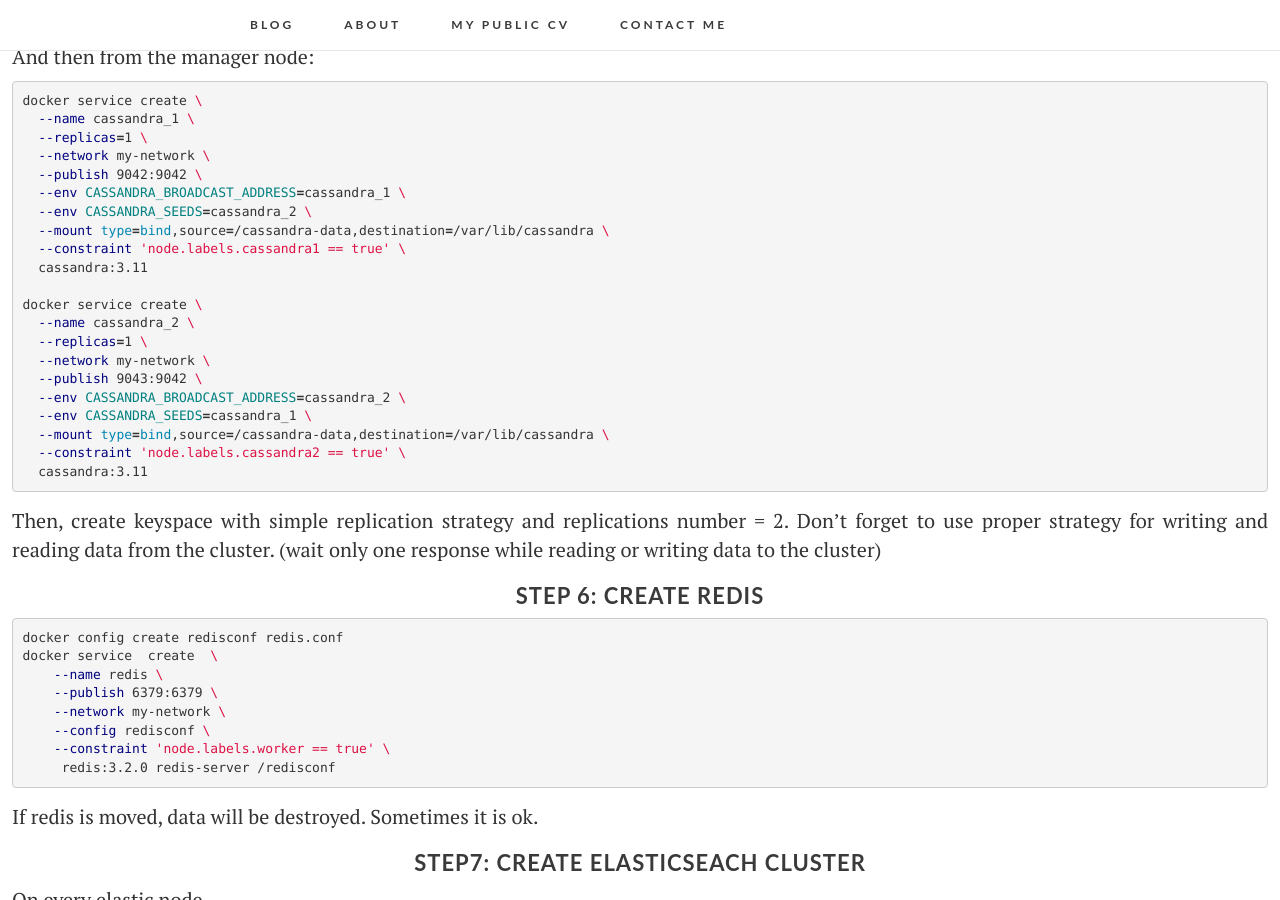
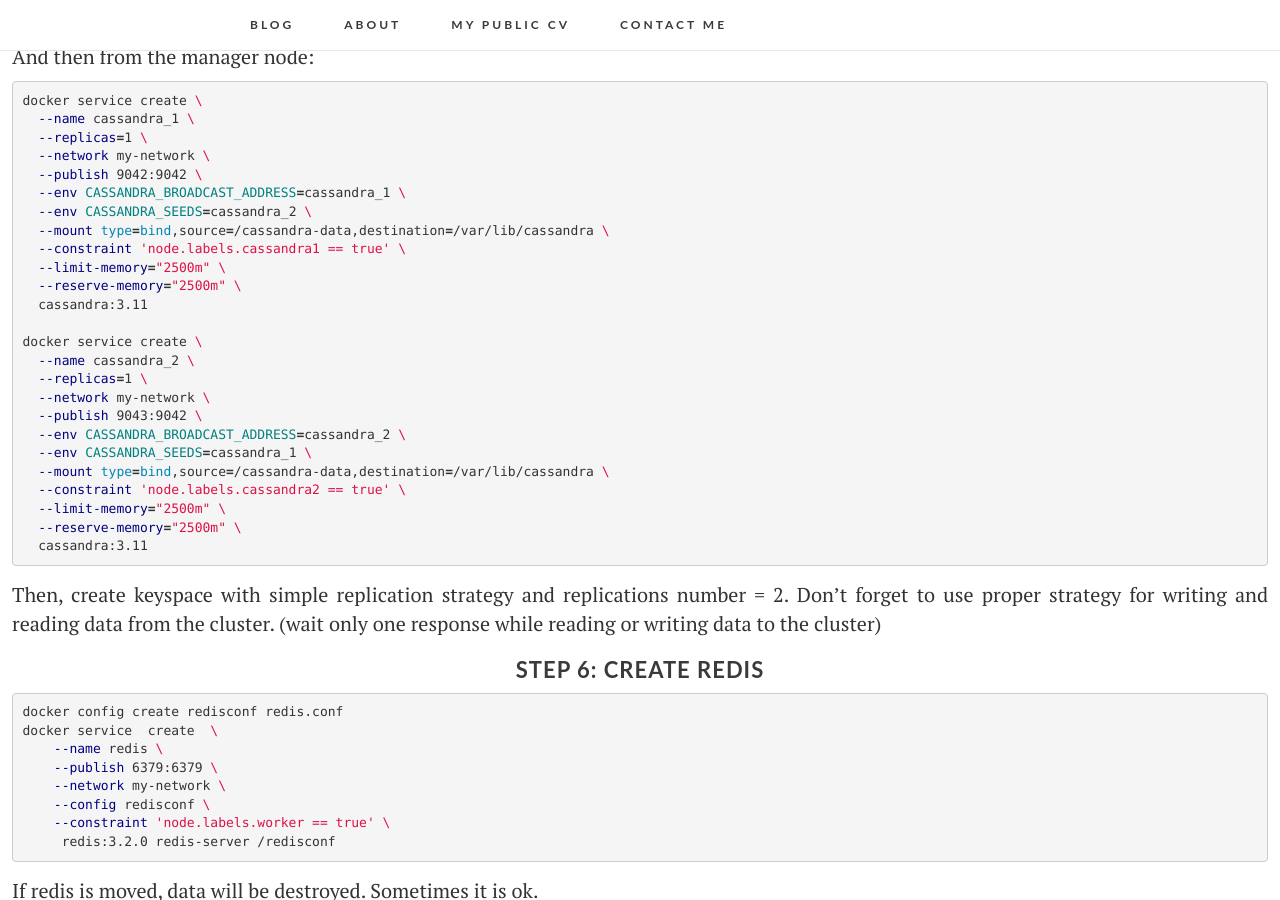
Before and after one commit to kosbr/kosbr.github.io, a Jekyll site: the page built from _posts/2017-09-19-creation-swarm.markdown, in a window 1280 px wide and 900 px high, scrolled down 1342 px. Built offline with Jekyll 4.4.1, drawn with Linux system fonts in a browser that asks for light colours; nearby versions of some CDN libraries.

Commit message:
cassandra memory limits

```diff
--- a/_posts/2017-09-19-creation-swarm.markdown
+++ b/_posts/2017-09-19-creation-swarm.markdown
@@ -77,6 +77,8 @@
   --env CASSANDRA_SEEDS=cassandra_2 \
   --mount type=bind,source=/cassandra-data,destination=/var/lib/cassandra \
   --constraint 'node.labels.cassandra1 == true' \
+  --limit-memory="2500m" \
+  --reserve-memory="2500m" \
   cassandra:3.11
 
 docker service create \
@@ -88,6 +90,8 @@
   --env CASSANDRA_SEEDS=cassandra_1 \
   --mount type=bind,source=/cassandra-data,destination=/var/lib/cassandra \
   --constraint 'node.labels.cassandra2 == true' \
+  --limit-memory="2500m" \
+  --reserve-memory="2500m" \
   cassandra:3.11
 {% endhighlight %}
 
```
